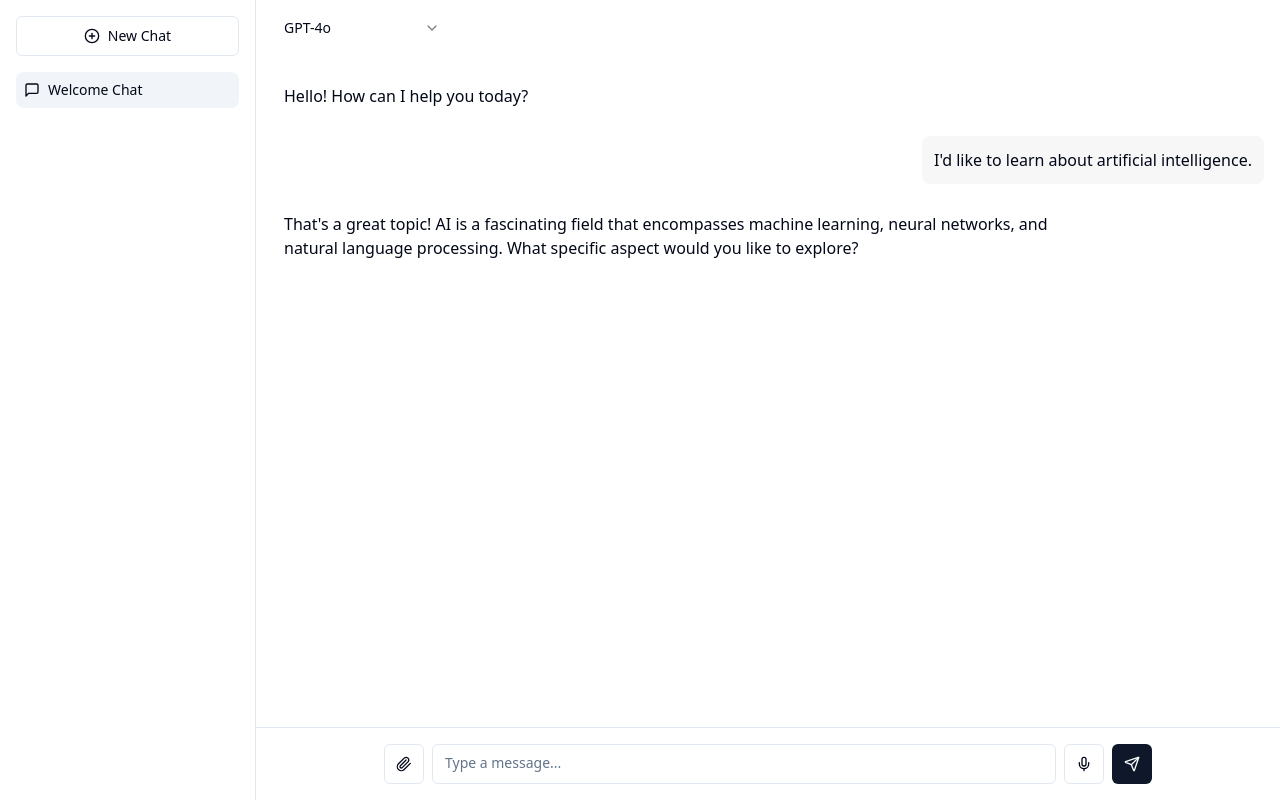
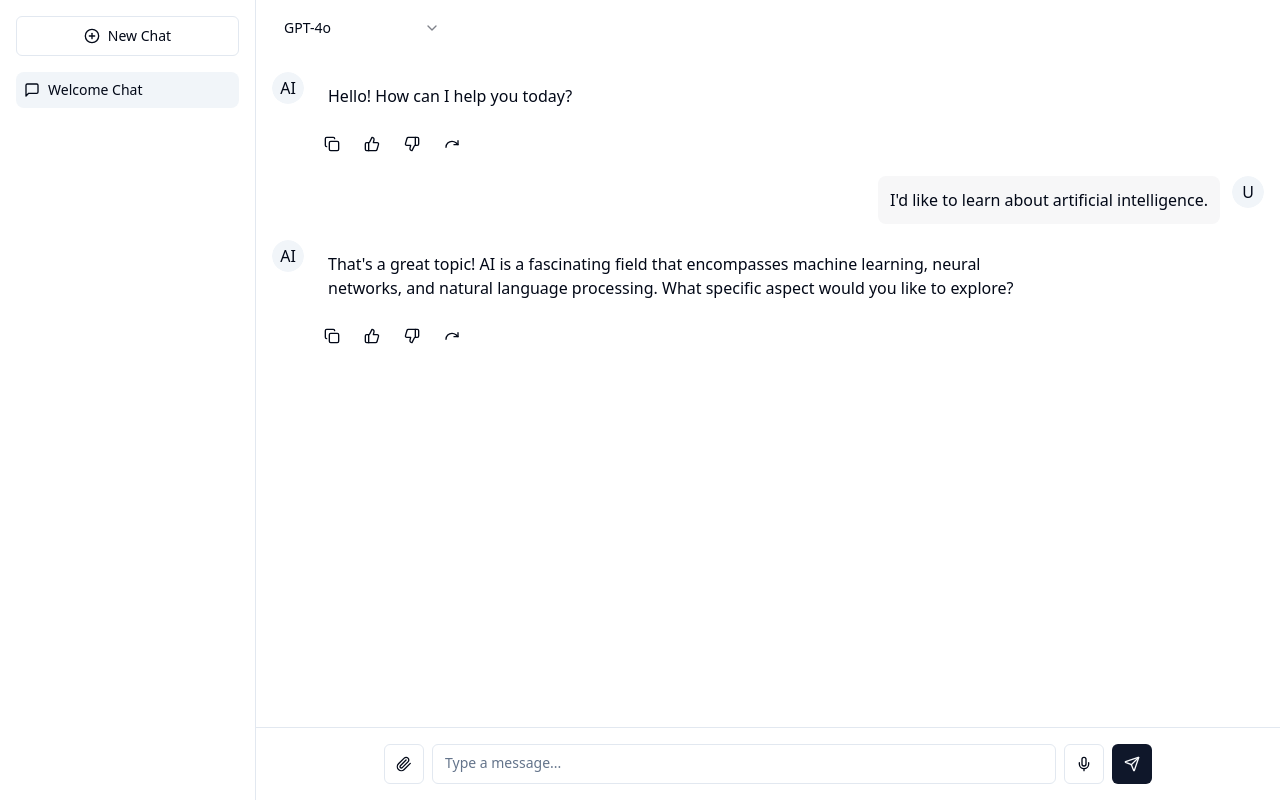
Before and after one commit to timur-nocodia/chatup-imagehub, a React (Vite) app: page / in a window 1280 px wide. Built offline with nearby package versions, Linux system fonts and the light colour scheme.

Commit message:
Add AI user avatars and interaction icons
Implement AI user avatars for chat messages. Add icons for copying text, liking, disliking, and redoing actions under AI messages to enhance user interaction.
[skip gpt_engineer]

```diff
--- a/src/components/chat/ChatMessages.tsx
+++ b/src/components/chat/ChatMessages.tsx
@@ -1,8 +1,20 @@
 import { useChatStore, ChatMessage } from '@/store/useChatStore';
+import { Avatar, AvatarFallback } from '@/components/ui/avatar';
+import { Copy, ThumbsUp, ThumbsDown, Redo } from 'lucide-react';
+import { Button } from '@/components/ui/button';
 
 export const ChatMessages = () => {
   const { chats, currentChatId } = useChatStore();
   const currentChat = chats.find((chat) => chat.id === currentChatId);
+
+  const handleCopy = (content: string) => {
+    navigator.clipboard.writeText(content);
+    console.log('Message copied:', content);
+  };
+
+  const handleAction = (action: 'like' | 'dislike' | 'redo', messageId: string) => {
+    console.log(`Message ${action}d:`, messageId);
+  };
 
   if (!currentChat) {
     return (
@@ -21,8 +33,15 @@ export const ChatMessages = () => {
             message.role === 'user' ? 'justify-end' : 'justify-start'
           }`}
         >
+          <div className="flex gap-3 max-w-[80%]">
+            {message.role === 'assistant' && (
+              <Avatar className="h-8 w-8">
+                <AvatarFallback>AI</AvatarFallback>
+              </Avatar>
+            )}
+            <div className="flex flex-col gap-2">
               <div
-            className={`max-w-[80%] p-3 rounded-lg ${
+                className={`p-3 rounded-lg ${
                   message.role === 'user'
                     ? 'bg-chat-light dark:bg-chat-dark text-foreground'
                     : 'text-foreground'
@@ -30,6 +49,49 @@ export const ChatMessages = () => {
               >
                 {message.content}
               </div>
+              {message.role === 'assistant' && (
+                <div className="flex gap-2">
+                  <Button
+                    variant="ghost"
+                    size="icon"
+                    className="h-8 w-8"
+                    onClick={() => handleCopy(message.content)}
+                  >
+                    <Copy className="h-4 w-4" />
+                  </Button>
+                  <Button
+                    variant="ghost"
+                    size="icon"
+                    className="h-8 w-8"
+                    onClick={() => handleAction('like', message.id)}
+                  >
+                    <ThumbsUp className="h-4 w-4" />
+                  </Button>
+                  <Button
+                    variant="ghost"
+                    size="icon"
+                    className="h-8 w-8"
+                    onClick={() => handleAction('dislike', message.id)}
+                  >
+                    <ThumbsDown className="h-4 w-4" />
+                  </Button>
+                  <Button
+                    variant="ghost"
+                    size="icon"
+                    className="h-8 w-8"
+                    onClick={() => handleAction('redo', message.id)}
+                  >
+                    <Redo className="h-4 w-4" />
+                  </Button>
+                </div>
+              )}
+            </div>
+            {message.role === 'user' && (
+              <Avatar className="h-8 w-8">
+                <AvatarFallback>U</AvatarFallback>
+              </Avatar>
+            )}
+          </div>
         </div>
       ))}
     </div>
```
Lines whose indentation alone changed are shown as unchanged.
